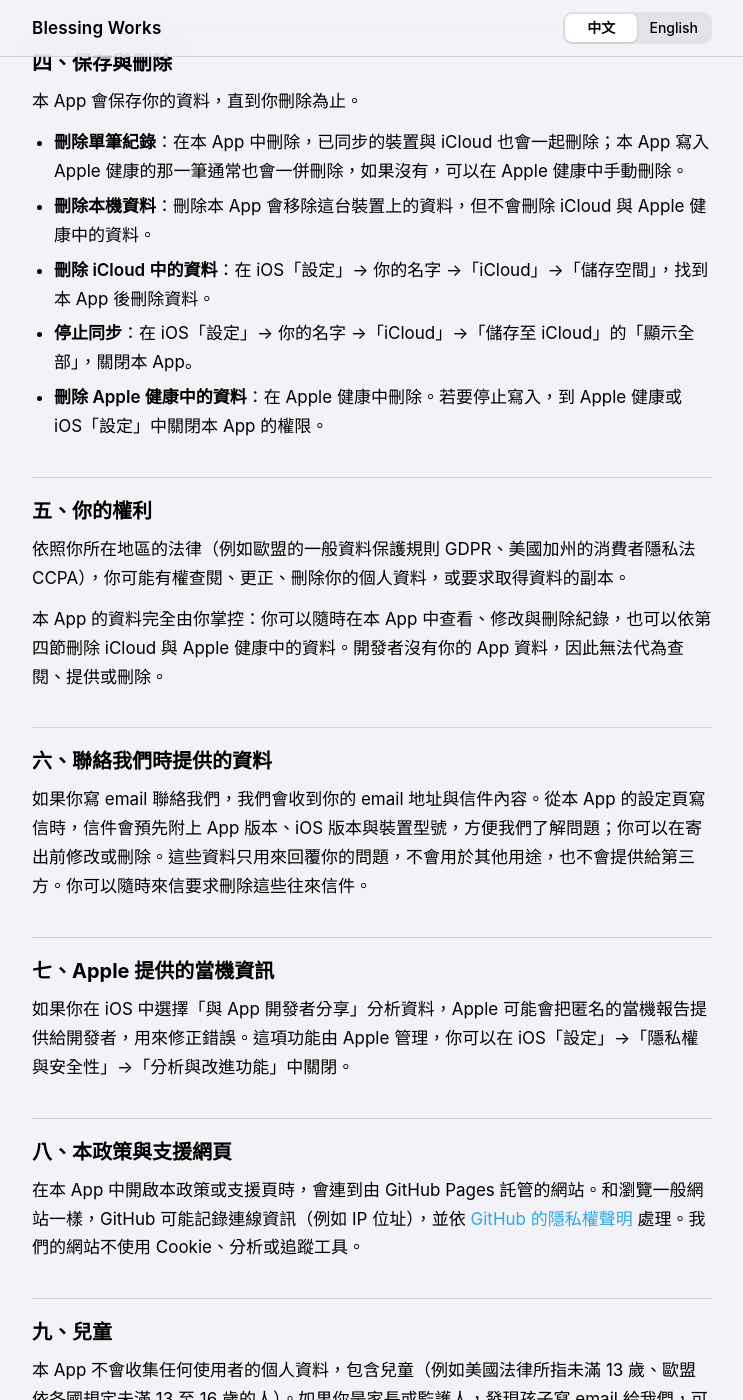
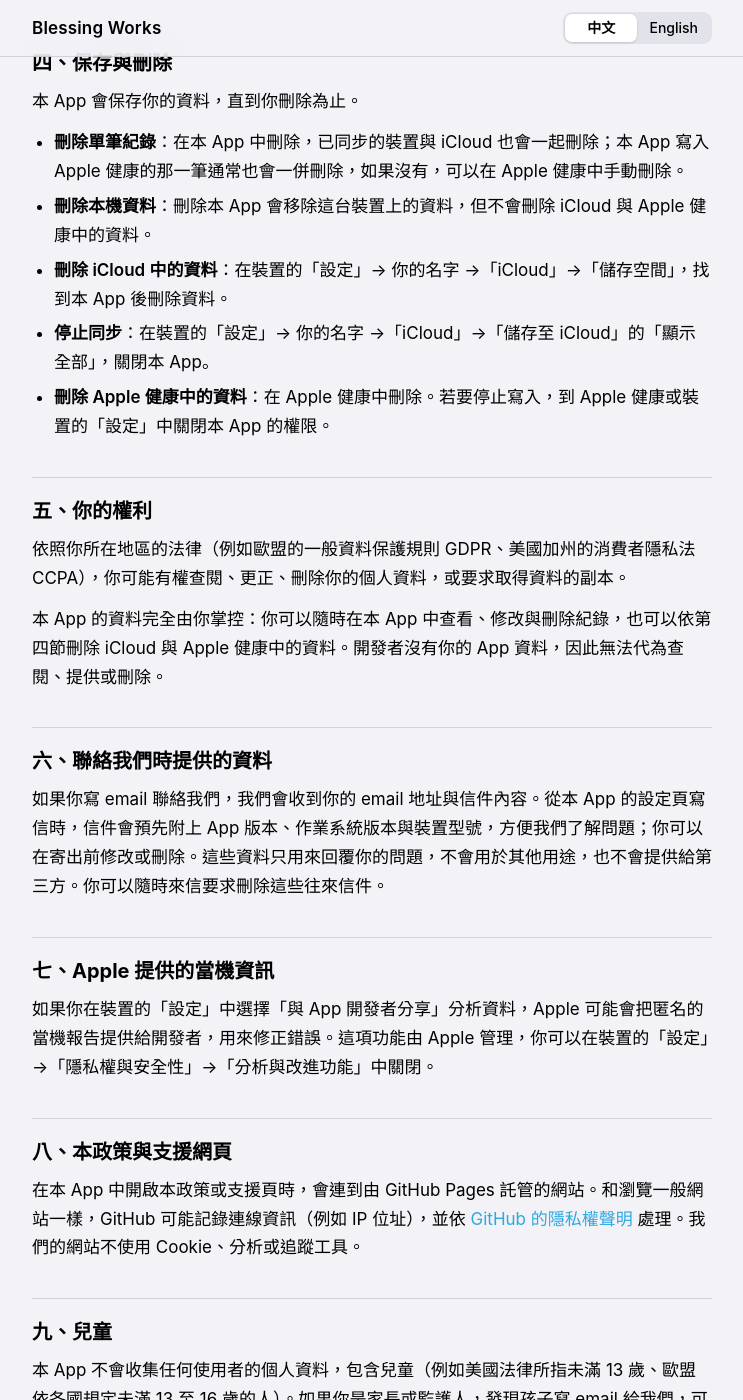
Before and after one commit to blessingworks/blessingworks.github.io, a Jekyll site: the page built from aquatrace/privacy/index.md, in a window 1280 px wide and 1400 px high, scrolled down 1369 px. Shown: the whole window, without its empty margins (268-1011 px from the left). Built offline with Jekyll 4.4.1, drawn with Linux system fonts in a browser that asks for light colours; some of the changed text lies outside the part shown.

```diff
--- a/aquatrace/privacy/index.md
+++ b/aquatrace/privacy/index.md
@@ -27,7 +27,7 @@ updated: 2026-10-09
 
 你在本 App 輸入的內容（喝水紀錄、飲品、補水目標、各項設定）存放在以下地方：
 
-- **你的裝置**：所有資料都存在這台裝置上，並受到 iOS 的資料保護。
+- **你的裝置**：所有資料都存在這台裝置上，並受到作業系統的資料保護。
 - **你的 iCloud**：如果你的裝置已登入 iCloud，資料會透過 Apple 的 iCloud 同步到你的其他裝置，並在重新安裝時回復。資料存在你自己 iCloud 帳號的私人空間，開發者無法存取。iCloud 的伺服器由 Apple 營運，可能位於你所在的國家或地區以外，資料的保護方式依照 [Apple 的隱私權政策](https://www.apple.com/legal/privacy/)。
 - **Apple 健康（需要你允許）**：如果你允許，本 App 會把飲水量、咖啡因與營養素寫入 Apple 健康。本 App 只寫入、不讀取。寫入之後的資料由 Apple 健康管理，你授權的其他 App 也可能讀取。
 
@@ -36,7 +36,7 @@ updated: 2026-10-09
 - **Apple 健康**：只用來寫入你的喝水紀錄。不允許也能正常使用本 App。
 - **通知**：用來提醒你喝水。通知由裝置自己排程，不經過任何伺服器。
 
-你可以隨時在 iOS 的「設定」中更改這些權限。
+你可以隨時在裝置的「設定」中更改這些權限。
 
 ## 四、保存與刪除
 
@@ -44,9 +44,9 @@ updated: 2026-10-09
 
 - **刪除單筆紀錄**：在本 App 中刪除，已同步的裝置與 iCloud 也會一起刪除；本 App 寫入 Apple 健康的那一筆通常也會一併刪除，如果沒有，可以在 Apple 健康中手動刪除。
 - **刪除本機資料**：刪除本 App 會移除這台裝置上的資料，但不會刪除 iCloud 與 Apple 健康中的資料。
-- **刪除 iCloud 中的資料**：在 iOS「設定」→ 你的名字 →「iCloud」→「儲存空間」，找到本 App 後刪除資料。
-- **停止同步**：在 iOS「設定」→ 你的名字 →「iCloud」→「儲存至 iCloud」的「顯示全部」，關閉本 App。
-- **刪除 Apple 健康中的資料**：在 Apple 健康中刪除。若要停止寫入，到 Apple 健康或 iOS「設定」中關閉本 App 的權限。
+- **刪除 iCloud 中的資料**：在裝置的「設定」→ 你的名字 →「iCloud」→「儲存空間」，找到本 App 後刪除資料。
+- **停止同步**：在裝置的「設定」→ 你的名字 →「iCloud」→「儲存至 iCloud」的「顯示全部」，關閉本 App。
+- **刪除 Apple 健康中的資料**：在 Apple 健康中刪除。若要停止寫入，到 Apple 健康或裝置的「設定」中關閉本 App 的權限。
 
 ## 五、你的權利
 
@@ -56,11 +56,11 @@ updated: 2026-10-09
 
 ## 六、聯絡我們時提供的資料
 
-如果你寫 email 聯絡我們，我們會收到你的 email 地址與信件內容。從本 App 的設定頁寫信時，信件會預先附上 App 版本、iOS 版本與裝置型號，方便我們了解問題；你可以在寄出前修改或刪除。這些資料只用來回覆你的問題，不會用於其他用途，也不會提供給第三方。你可以隨時來信要求刪除這些往來信件。
+如果你寫 email 聯絡我們，我們會收到你的 email 地址與信件內容。從本 App 的設定頁寫信時，信件會預先附上 App 版本、作業系統版本與裝置型號，方便我們了解問題；你可以在寄出前修改或刪除。這些資料只用來回覆你的問題，不會用於其他用途，也不會提供給第三方。你可以隨時來信要求刪除這些往來信件。
 
 ## 七、Apple 提供的當機資訊
 
-如果你在 iOS 中選擇「與 App 開發者分享」分析資料，Apple 可能會把匿名的當機報告提供給開發者，用來修正錯誤。這項功能由 Apple 管理，你可以在 iOS「設定」→「隱私權與安全性」→「分析與改進功能」中關閉。
+如果你在裝置的「設定」中選擇「與 App 開發者分享」分析資料，Apple 可能會把匿名的當機報告提供給開發者，用來修正錯誤。這項功能由 Apple 管理，你可以在裝置的「設定」→「隱私權與安全性」→「分析與改進功能」中關閉。
 
 ## 八、本政策與支援網頁
 
```
Also changed, not shown: aquatrace/index.md (+4 -4 lines), en/aquatrace/index.md (+4 -4 lines), en/aquatrace/privacy/index.md (+7 -7 lines).
